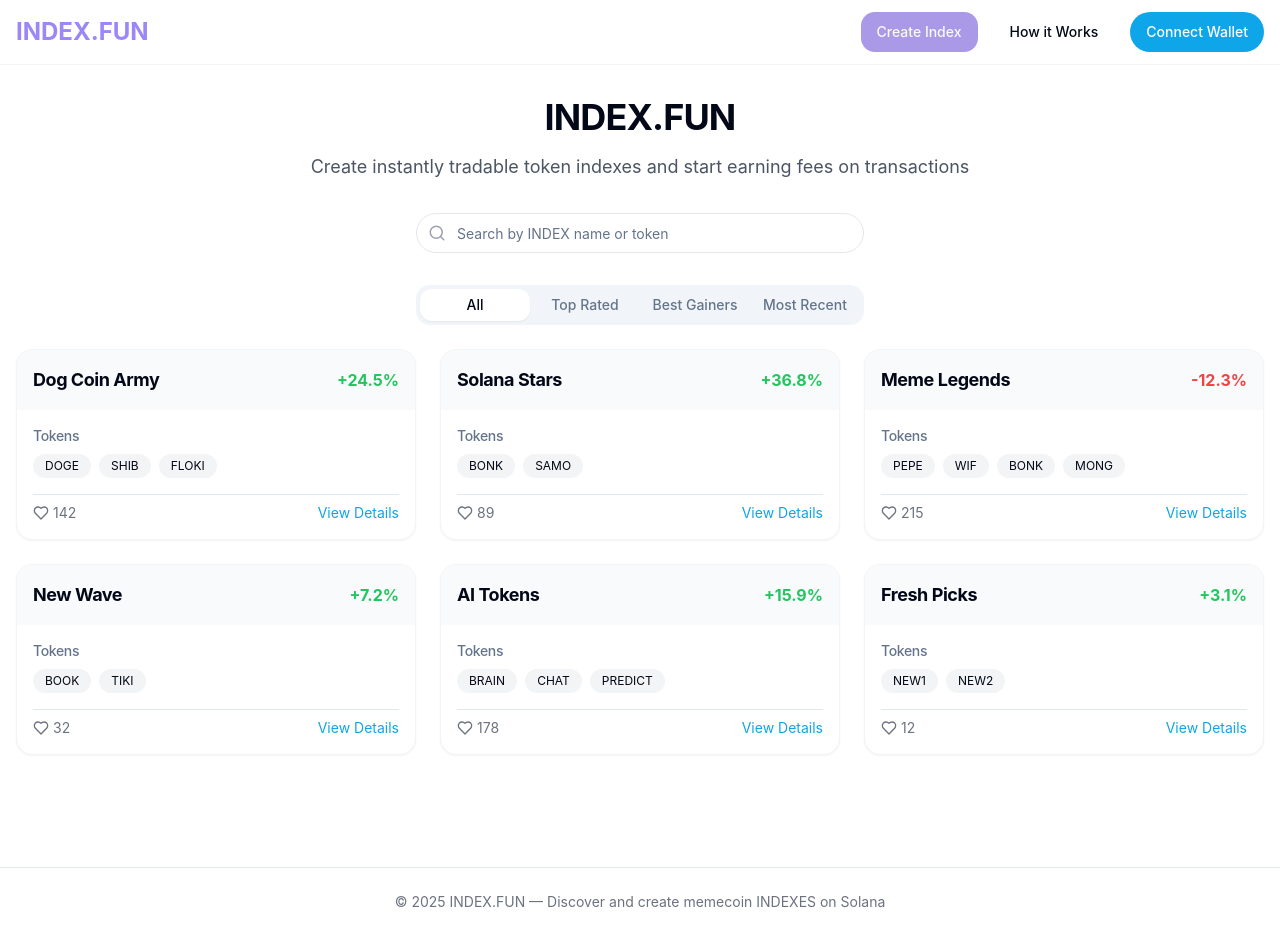
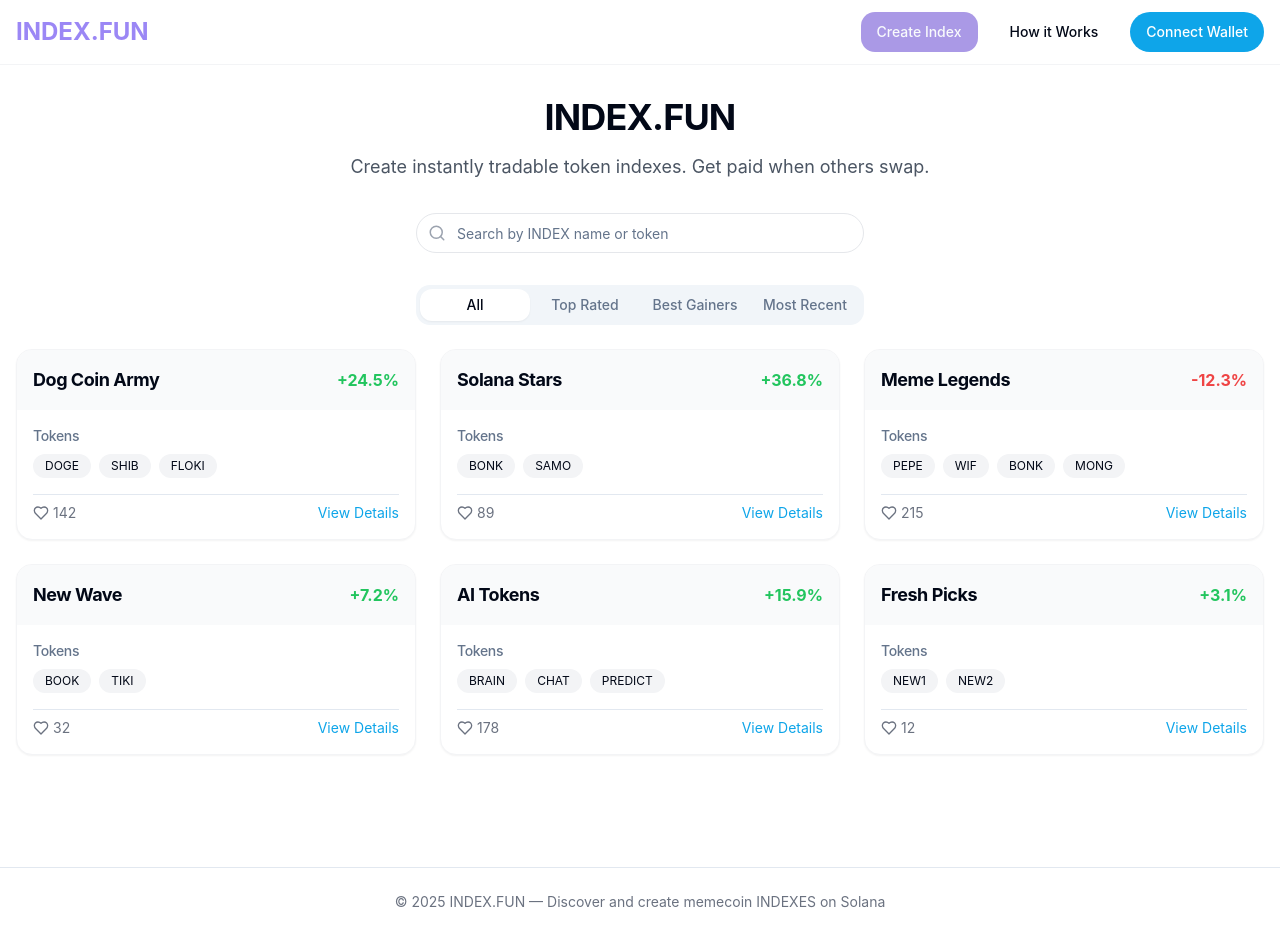
Before and after one commit to jameswalter4566/index-fun-swaps-solana-19, a React (Vite) app: page / in a window 1280 px wide. Built offline with nearby package versions, Linux system fonts and the light colour scheme.

Commit message:
Visual edit in Lovable
Edited UI in Lovable

```diff
--- a/src/pages/Index.tsx
+++ b/src/pages/Index.tsx
@@ -119,7 +119,7 @@ const Index: React.FC = () => {
   return <Layout>
       <div className="mb-8 max-w-2xl mx-auto text-center animate-fade-in">
         <h1 className="text-4xl font-bold mb-4">INDEX.FUN</h1>
-        <p className="text-gray-600 text-lg">Create instantly tradable token indexes and start earning fees on transactions</p>
+        <p className="text-gray-600 text-lg">Create instantly tradable token indexes. Get paid when others swap.</p>
       </div>
 
       <div className="mb-8 max-w-md mx-auto relative">
```
